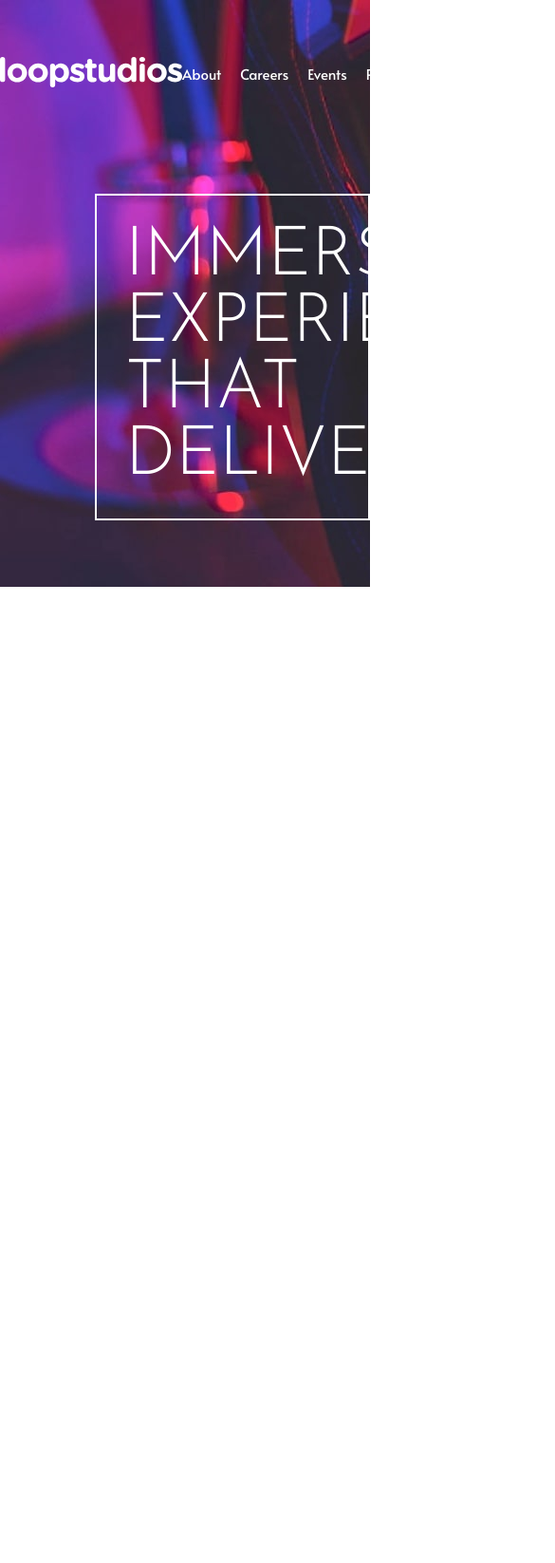
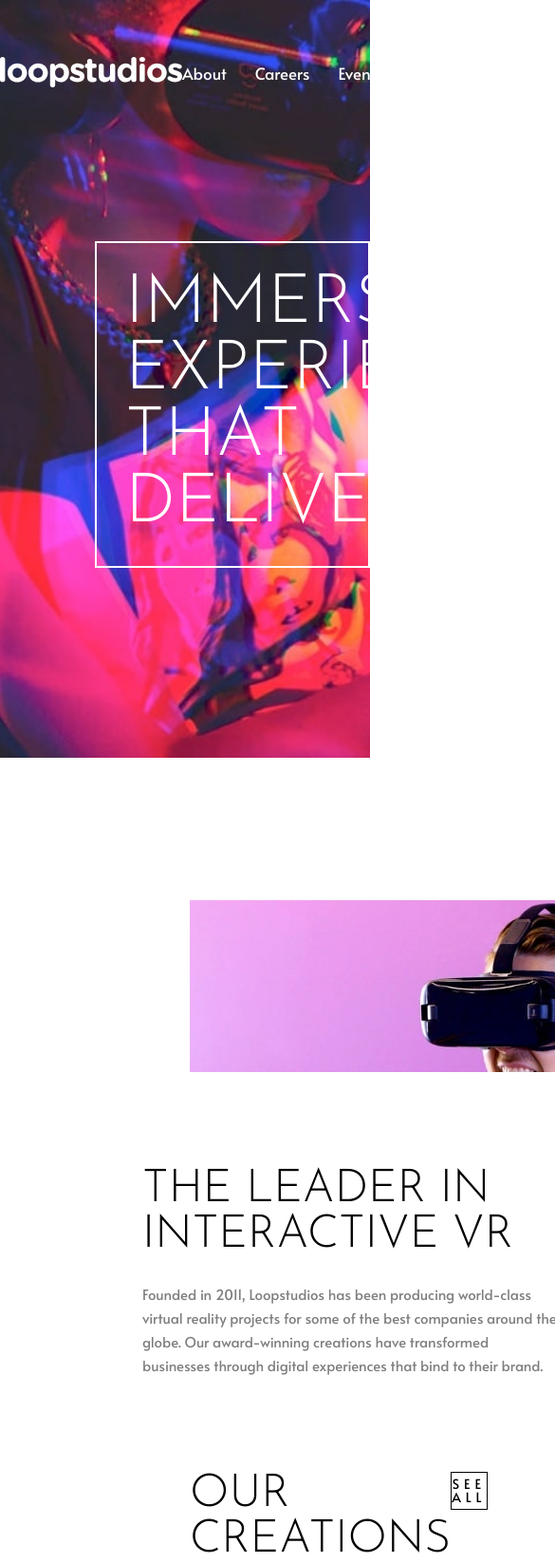
Before and after one commit to VakoB/Clipboard-Landing-Page, a plain HTML site: page design--7/index.html in a window 390 px wide. Shown: the top 1646 px of the page at 95% size, 585 px wide, since content can reach past the window. Before the commit the page ends 844 px from the top, so only its background shows below. Drawn offline with Linux system fonts and the light colour scheme; a web font is replaced by a local one.

Commit message:
added some designs + made vr section more responsive + added cool underline animation to navbar items

```diff
--- a/design--7/index.html
+++ b/design--7/index.html
@@ -30,5 +30,33 @@
       </nav>
       <h1 class="title">IMMERSIVE EXPERIENCES THAT DELIVER</h1>
     </header>
+    <main>
+      <section class="vr">
+        <div class="img-box">
+            <img src="image-interactive.jpg" alt="">
+        </div>
+        <div class="vr-text">
+          <h2>THE LEADER IN INTERACTIVE VR</h2>
+          <p>
+            Founded in 2011, Loopstudios has been producing world-class virtual
+            reality projects for some of the best companies around the globe.
+            Our award-winning creations have transformed businesses through
+            digital experiences that bind to their brand.
+          </p>
+        </div>
+      </section>
+      <section class="our-creations">
+        <div class="second-title">
+          <h2>OUR CREATIONS</h2>
+          <button type="button" title="button">SEE ALL</button>
+        </div>
+        <div class="creation-images">
+
+        </div>
+      </section>
+    </main>
+    <footer>
+
+    </footer>
   </body>
 </html>
--- a/design--7/styles.css
+++ b/design--7/styles.css
@@ -4,15 +4,27 @@
     box-sizing: border-box;
 }
 
+@keyframes underlineAnimation {
+    0% {
+
+    }
+}
 
 
 html {
     font-size: 62.5%;
 }
 
+.logo:hover {
+    cursor: pointer;
+}
+
 header {
     background-image: url('image-hero.jpg');
-    padding-bottom: 7rem;
+    padding-bottom: 15rem;
+    background-repeat: no-repeat;
+    background-size: cover;
+    background-position: center;
 }
 
 nav {
@@ -26,17 +38,38 @@ nav {
     display: flex;
     list-style-type: none;
     justify-content: space-between;
-    gap: 2rem;
+    gap: 3rem;
 }
 
 .nav-items > ul > li {
     font-family: Alata;
-    font-size: 15px;
+    font-size: 17px;
     font-weight: 400;
     line-height: 25px;
     text-align: left;
     color: white;
+    position: relative;
+    cursor: pointer;
 }
+
+.nav-items > ul > li::after {
+    position: absolute;
+    width: 50%;
+    background-color: white;
+    height: 3px;
+    transform: scaleX(0);
+    display: block;
+    content: "";
+    bottom: -7px;
+    left: 25%;
+    transition: transform .15s;
+}
+
+.nav-items > ul > li:hover::after {
+    cursor: pointer;
+    transform: scaleX(1);
+}
+
 
 
 .title {
@@ -50,5 +83,101 @@ nav {
     padding: 3rem;
     max-width: 650px;
     margin-left: 10rem;
-    margin-top: 5rem;
+    margin-block: 5rem;
+    margin-top: 10rem;
 }
+
+main {
+    display: flex;
+    justify-content: center;
+    flex-direction: column;
+    margin-inline: 20rem;
+}
+
+.vr {
+    position: relative;
+    display: flex;
+    align-items: end;
+    justify-content: space-between;
+    margin-right: 30rem;
+    margin-top: 15rem;
+}
+
+/* .vr  img {
+    width: 73rem;
+    z-index: -1;
+    margin-top: 20rem;
+} */
+.vr .img-box {
+    z-index: -1;
+}
+
+.vr-text {
+    padding-top: 10rem;
+    padding-left: 10rem;
+    display: flex;
+    flex-direction: column;
+    background-color: white;
+    width: 54rem;
+    right: -390px;
+    position: absolute;
+}
+
+.vr-text > h2 {
+    font-family: Josefin Sans;
+    font-size: 48px;
+    font-weight: 300;
+    line-height: 48px;
+    text-align: left;
+}
+
+.vr-text > p {
+    font-family: Alata;
+    font-size: 15px;
+    font-weight: 400;
+    line-height: 25px;
+    text-align: left;
+    opacity: 50%;
+    margin-top: 2.5rem;
+}
+
+.our-creations {
+    display: flex;
+    flex-direction: column;
+    text-align: center;
+    justify-content: center;
+    margin-top: 10rem;
+}
+
+.our-creations > .second-title {
+    display: flex;
+    justify-content: space-between;
+}
+
+.second-title > h2 {
+    font-family: Josefin Sans;
+    font-size: 48px;
+    font-weight: 300;
+    line-height: 48px;
+    text-align: left;
+    color: black;
+}
+
+.second-title > button {
+    width: 15.7rem;
+    height: 4rem;
+    opacity: 0px;
+    border: 1px solid #000000;
+    background-color: white;
+    font-family: Alata;
+    font-size: 14px;
+    font-weight: 400;
+    line-height: 14px;
+    letter-spacing: 5px;
+}
+
+.second-title > button:hover {
+    background-color: black;
+    color: white;
+    cursor: pointer;
+}
```
